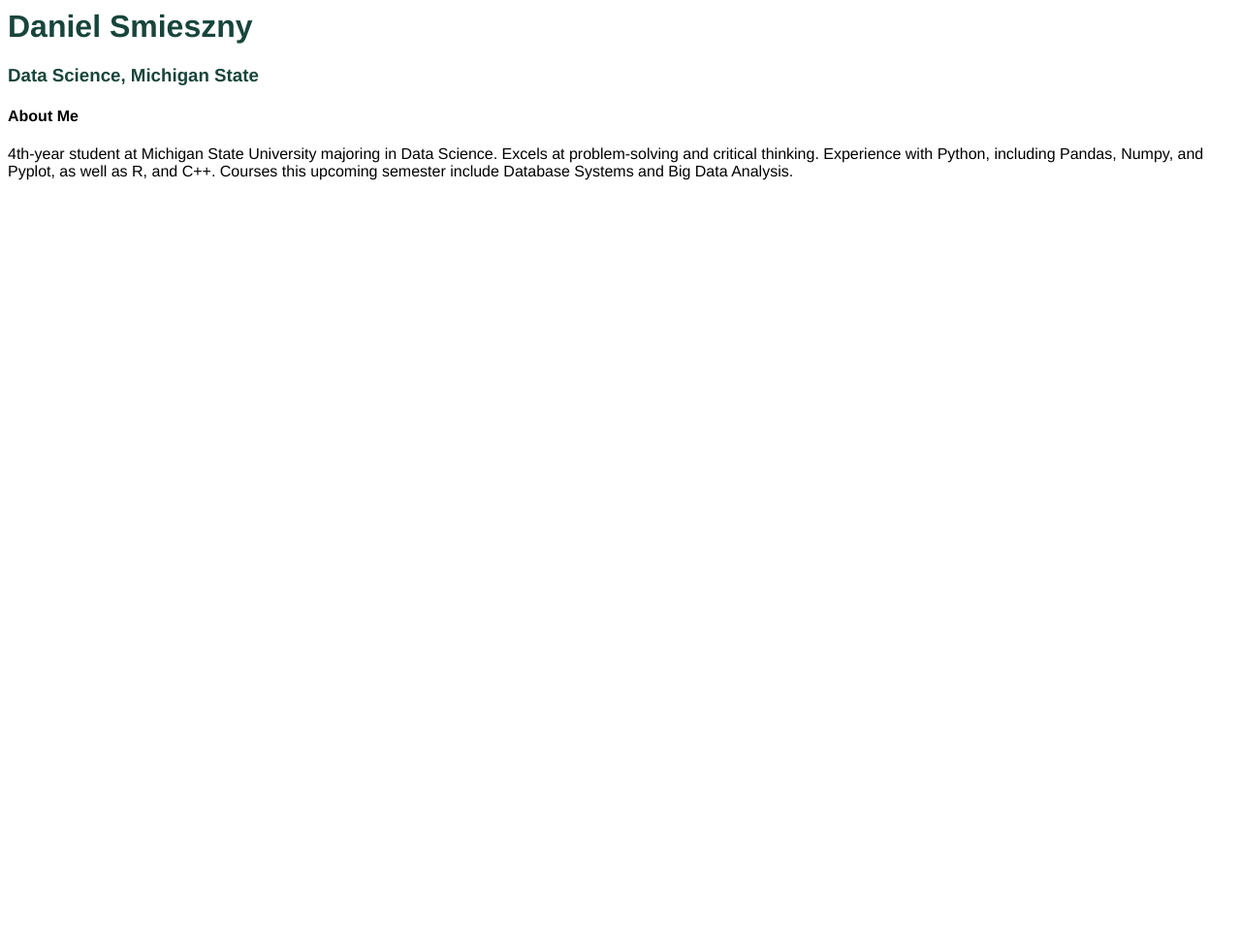
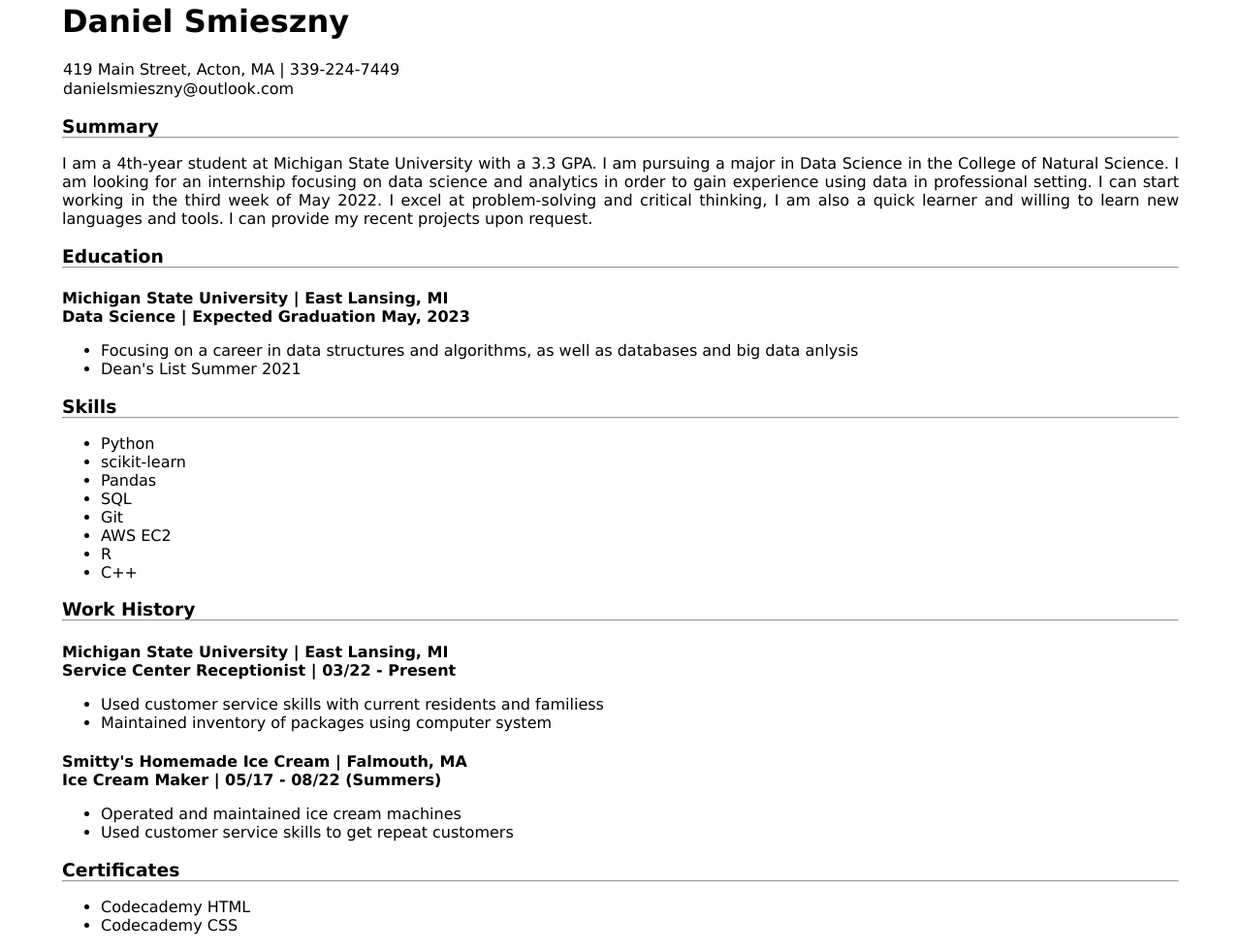
Before and after one commit to dan-smez/dan-smez.github.io, a plain HTML site: page resume.html in a window 1280 px wide. Shown: the part 253-1233 px from the top of the page at 97% size. Before the commit the page ends 800 px from the top, so only its background shows below. Drawn offline with Linux system fonts and the light colour scheme.

Commit message:
added resume

```diff
--- a/resume.html
+++ b/resume.html
@@ -1,9 +1,11 @@
 <!DOCTYPE html>
 <html>
+
 <head>
-        <title>Dan's Resume</title>
-        <link href="./styles/main.css" rel="stylesheet" />
+  <title>resume</title>
+  <link href="styles/main.css" rel="stylesheet" type="text/css" />
 </head>
+
 <body>
   <header>
     <h1>My resume</h1>
@@ -11,18 +13,61 @@
   <nav>
     <a href="./index.html"><button>Home</button></a>
   </nav>
-        <resume>
-            <resume_header>
+  <res-header>
     <h1>Daniel Smieszny</h1>
-                <h3>Data Science, Michigan State</h3>
-            </resume_header>
-            <about>
-                <h4>About Me</h4>
-                <p>4th-year student at Michigan State University majoring in Data Science.
-                    Excels at problem-solving and critical thinking.
-                    Experience with Python, including Pandas, Numpy, and Pyplot, as well as R, and C++.
-                    Courses this upcoming semester include Database Systems and Big Data Analysis.</p>
-            </about>
-        </resume>
+    <p>419 Main Street, Acton, MA | 339-224-7449</p>
+    <p>danielsmieszny@outlook.com</p>
+  </res-header>
+  <div class="summary">
+    <h3>Summary</h3>
+    <hr>
+    <p>I am a 4th-year student at Michigan State University with a 3.3 GPA. I am pursuing a major in Data Science in the College of Natural Science. I am looking for an internship focusing on data science and analytics in order to gain experience using data in professional setting. I can start working in the third week of May 2022. I excel at problem-solving and critical thinking, I am also a quick learner and willing to learn new languages and tools. I can provide my recent projects upon request.</p>
+  </div>
+  <div class="education">
+    <h3>Education</h3>
+    <hr>
+    <h4>Michigan State University | East Lansing, MI<br>Data Science | Expected Graduation May, 2023</h4>
+    <ul>
+      <li>Focusing on a career in data structures and algorithms, as well as databases and big data anlysis</li>
+      <li>Dean's List Summer 2021</li>
+    </ul>
+  </div>
+  <div class="skills">
+    <h3>Skills</h3>
+    <hr>
+    <ul>
+      <li>Python</li>
+      <li>scikit-learn</li>
+      <li>Pandas</li>
+      <li>SQL</li>
+      <li>Git</li>
+      <li>AWS EC2</li>
+      <li>R</li>
+      <li>C++</li>
+    </ul>
+  </div>
+  <div class="experience">
+    <h3>Work History</h3>
+    <hr>
+    <h4>Michigan State University | East Lansing, MI<br>Service Center Receptionist | 03/22 - Present</h4>
+    <ul>
+      <li>Used customer service skills with current residents and familiess</li>
+      <li>Maintained inventory of packages using computer system</li>
+    </ul>
+    <h4>Smitty's Homemade Ice Cream | Falmouth, MA<br>Ice Cream Maker | 05/17 - 08/22 (Summers)</h4>
+    <ul>
+      <li>Operated and maintained ice cream machines</li>
+      <li>Used customer service skills to get repeat customers</li>
+    </ul>
+  </div>
+  <div class="certificates">
+    <h3>Certificates</h3>
+    <hr>
+    <ul>
+      <li>Codecademy HTML</li>
+      <li>Codecademy CSS</li>
+    </ul>
+  </div>
   </body>
+
 </html>
--- a/styles/main.css
+++ b/styles/main.css
@@ -1,5 +1,26 @@
 * {
-  font-family: "Helvetica", sans-serif;
+  font-family: Verdana, Geneva, Tahoma, sans-serif;
+}
+
+body {
+  width: 90%;
+  margin: auto;
+}
+
+res-header p {
+  margin: 1px;
+}
+
+.summary p {
+  text-align: justify;
+}
+
+hr {
+  margin-top: 0;
+}
+
+h3, h4 {
+  margin-bottom: 0;
 }
 
 button {
```
Also changed, not shown: oldResume.html (added, +28 -0 lines), 1 other file. Lines whose indentation alone changed are shown as unchanged.
